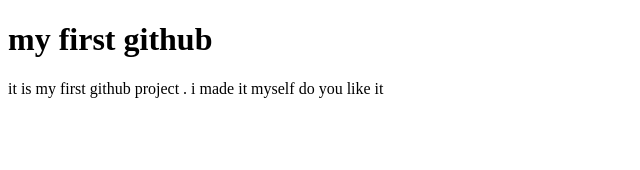
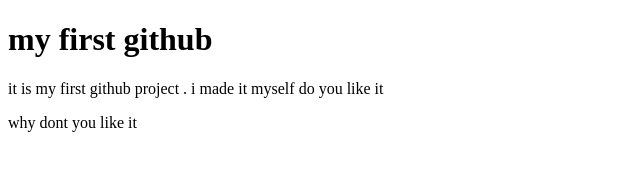
Before and after one commit to nilufa412/my-first-repo, a plain HTML site: page index.html in a window 1280 px wide. Shown: the whole page, without its empty margins (0-640 px from the left). Drawn offline with Linux system fonts and the light colour scheme.

Commit message:
added heer

```diff
--- a/index.html
+++ b/index.html
@@ -9,6 +9,7 @@
     <h1> my first github</h1>
 
     <p> it is my first github project . i made it myself do you like it </p>
+    <p>why dont you like it </p>
 
 </body>
 </html>
```
